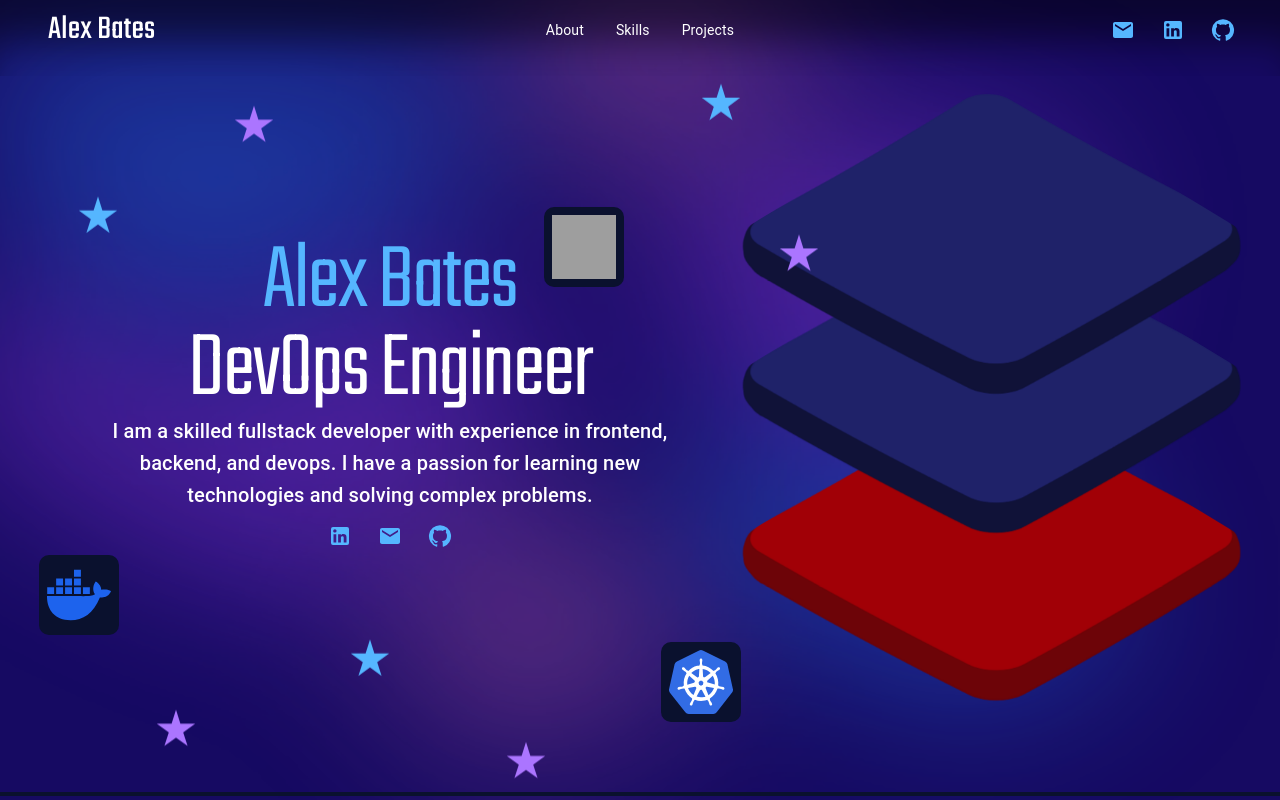
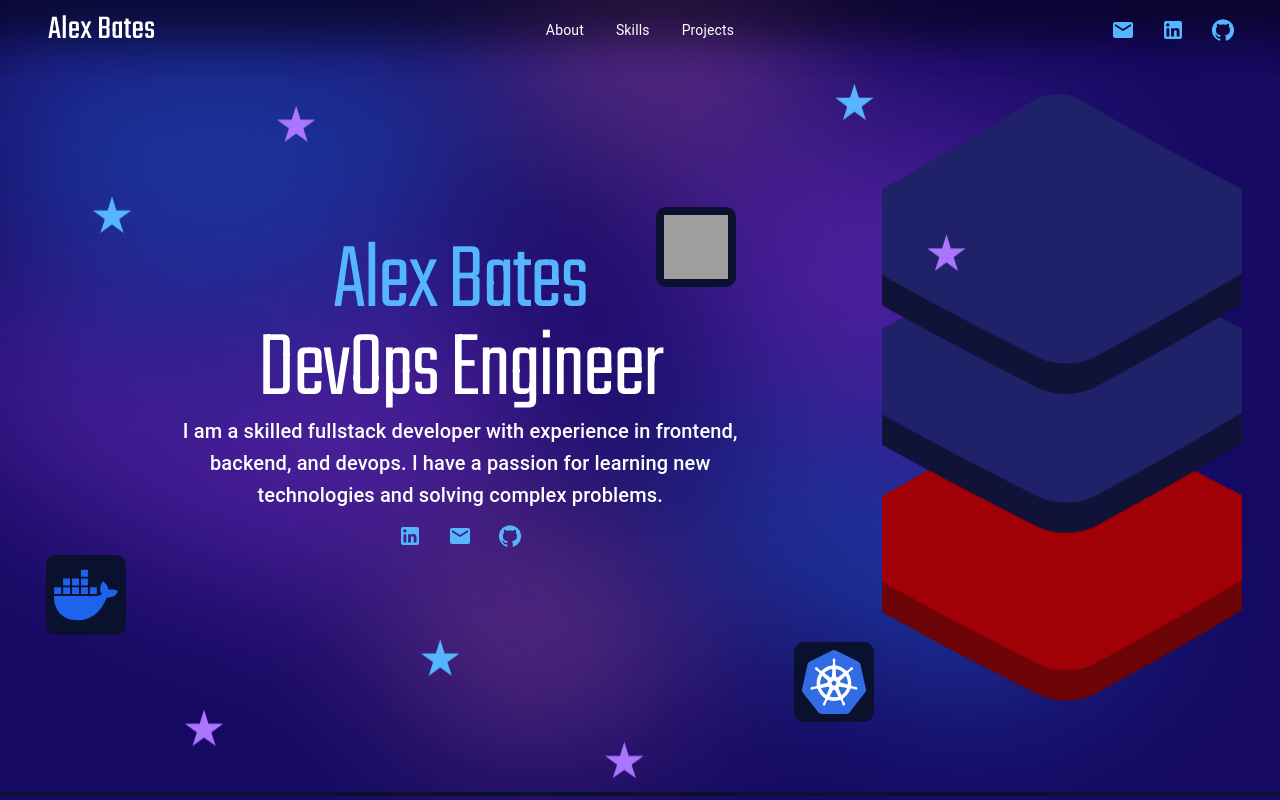
Before and after one commit to alexbatesdev/my-first-portfolio-site, a React (Vite) app: page / in a window 1280 px wide. Shown: the top 800 px of the page. Built offline with nearby package versions, Linux system fonts and the light colour scheme; grey boxes are pictures that could not be loaded.

Commit message:
Overflow hotfix

```diff
--- a/src/components/FrontScreen.jsx
+++ b/src/components/FrontScreen.jsx
@@ -312,6 +312,8 @@ const FrontScreen = () => {
                 justifyContent: 'center',
                 alignItems: 'center',
                 flexGrow: 1,
+                maxWidth: "100vw",
+                overflow: 'hidden',
             }}>
                 <div
                     style={{
```
